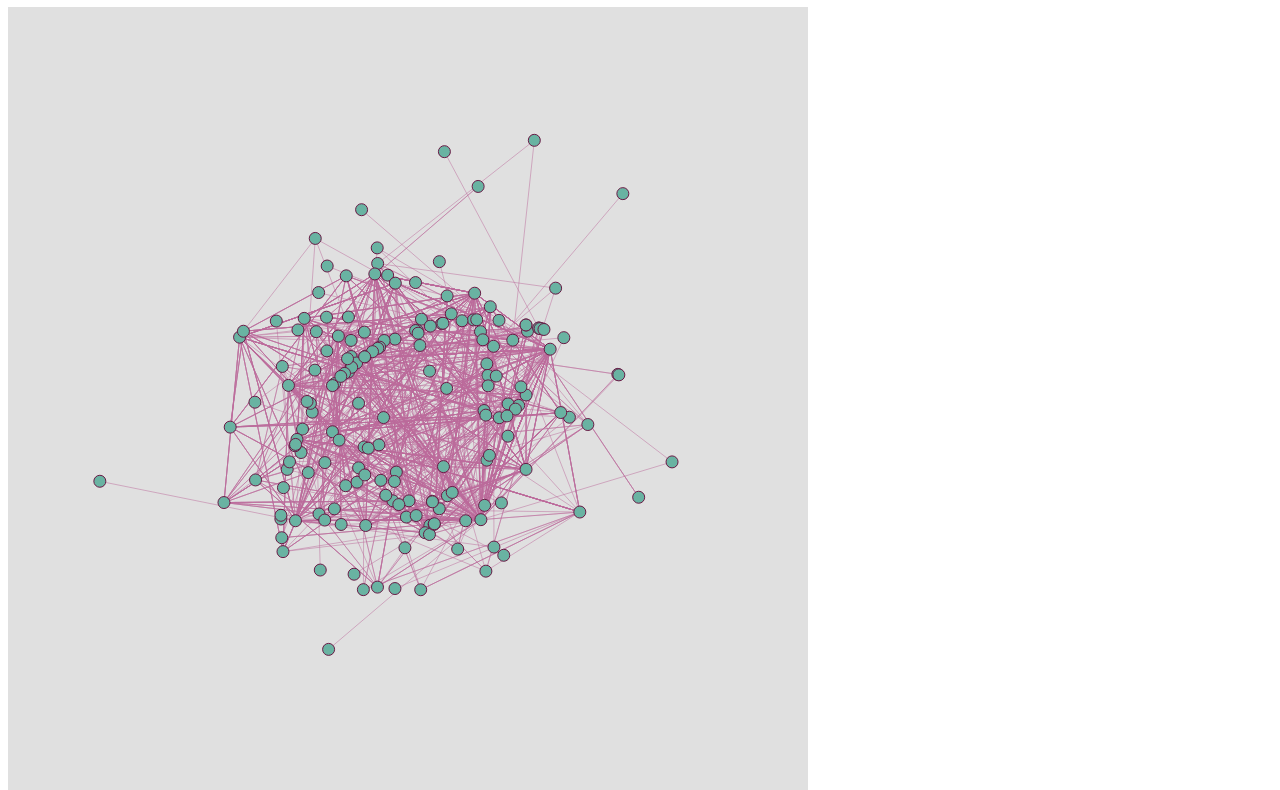
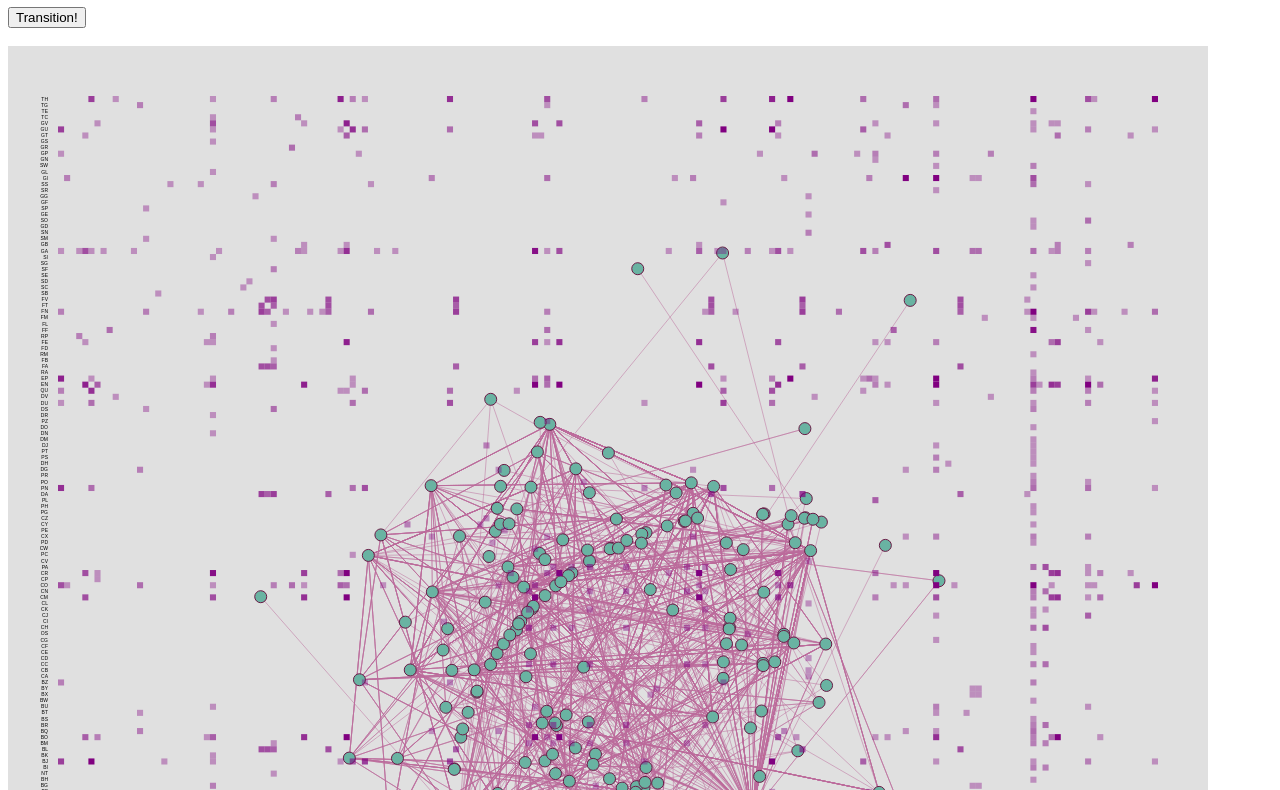
Before and after one commit to yyou22/D3-Animated-Transition, a website built with webpack: page client/index.html in a window 1280 px wide. Shown: the part 73-863 px from the top of the page. Built offline with nearby package versions, Linux system fonts and the light colour scheme; animation ran at ten frames a second; files whose address does not match are found by name.

Commit message:
working on adjacency matrix

```diff
--- a/client/app.js
+++ b/client/app.js
@@ -7,8 +7,8 @@ var d3 = require('d3')
 
 $(document).ready(function() {
 
-    var width = 800;
-    var height = 800;
+    var width = 1200;
+    var height = 1200;
 
     var svg = d3.select('.canvas')
 
@@ -25,12 +25,12 @@ $(document).ready(function() {
             link.target = nodeById.get(link.Target);
         });
 
-        var linkForce  = d3.forceLink(data.links).distance(200);
+        var linkForce  = d3.forceLink(data.links).distance(300);
 
         var simulation = d3.forceSimulation(data.nodes)
                             .alphaDecay(0.01)
                             .force("linkForce",linkForce)
-                            .force("center", d3.forceCenter(400, 400));
+                            .force("center", d3.forceCenter(600, 600));
 
         var link = svg
             .selectAll(".link")
@@ -86,6 +86,66 @@ $(document).ready(function() {
 
         simulation.on("tick",ticked);
 
+        //adjacency matrix
+        var matrix = [];
+        var total_items = data.nodes.length
+
+        data.nodes.forEach( function(node) {
+
+            matrix[node.index] = d3.range(total_items).map(item_index => {
+                return {
+                    x: item_index,
+                    y: node.index,
+                    z: 0
+                };
+            });
+        });
+
+        data.links.forEach( function(link) {
+
+            matrix[link.source.index][link.target.index].z += 1;
+            matrix[link.target.index][link.source.index].z += 1;
+            data.nodes[link.source.index].count += 1;
+            data.nodes[link.target.index].count += 1;
+
+        });
+
+        var matrixScale = d3.scaleBand().range([50, width-50]).domain(d3.range(total_items));
+        var opacityScale = d3.scaleLinear().domain([0, 10]).range([0.3, 1.0]).clamp(true);
+
+        var rows = svg.selectAll(".row")
+                        .data(matrix)
+                        .enter().append("g")
+                        .attr("class", "row")
+                        .attr("transform", (d, i) => {
+                            return "translate(0," + matrixScale(i) + ")";
+                        });
+
+        var squares = rows.selectAll(".cell")
+                        .data(d => d.filter(item => item.z > 0))
+                        .enter().append("rect")
+                        .attr("class", "cell")
+                        .attr("x", d => matrixScale(d.x))
+                        .attr("width", matrixScale.bandwidth())
+                        .attr("height", matrixScale.bandwidth())
+                        .style("fill-opacity", d => opacityScale(d.z)).style("fill", "purple")
+
+        var columns = svg.selectAll(".column")
+                        .data(matrix)
+                        .enter().append("g")
+                        .attr("class", "column")
+                        .attr("transform", (d, i) => {
+                            return "translate(" + matrixScale(i) + ")rotate(-90)";
+                        });
+
+        rows.append("text")
+            .attr("class", "label")
+            .attr("x", 40)
+            .attr("y", matrixScale.bandwidth() / 2)
+            .attr("dy", ".32em")
+            .attr("text-anchor", "end")
+            .attr("font-size","5px")
+            .text((d, i) => data.nodes[i].Id);
     });
 
 })
--- a/client/assets/scss/app.scss
+++ b/client/assets/scss/app.scss
@@ -3,8 +3,8 @@
 .canvas {
   font: 10px sans-serif;
   background-color: $bgcolor;
-  width: 800px;
-  height: 800px;
+  width: 1200px;
+  height: 1200px;
 }
 
 .dot {
--- a/client/index.html
+++ b/client/index.html
@@ -11,6 +11,8 @@
     <span>Hello, <img id='webpack-img' src="./assets/media/webpacklogo.png" alt="webpack">!</span>
   </h1>
   <div>
+    <button id="trans"> Transition!</button>
+    <br> <br>
     <svg class="canvas"></svg>
   </div>
 </body>
```
Also changed, not shown: 1 other file.
